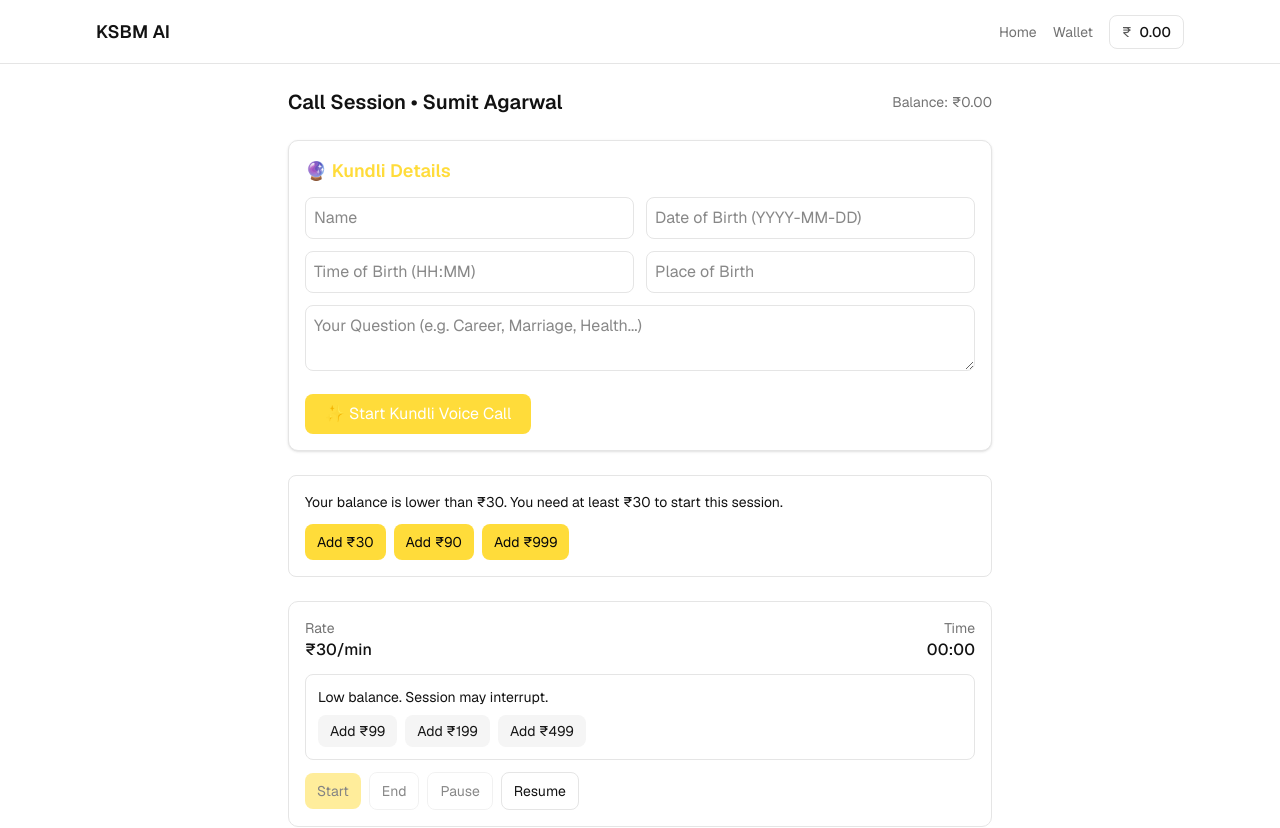
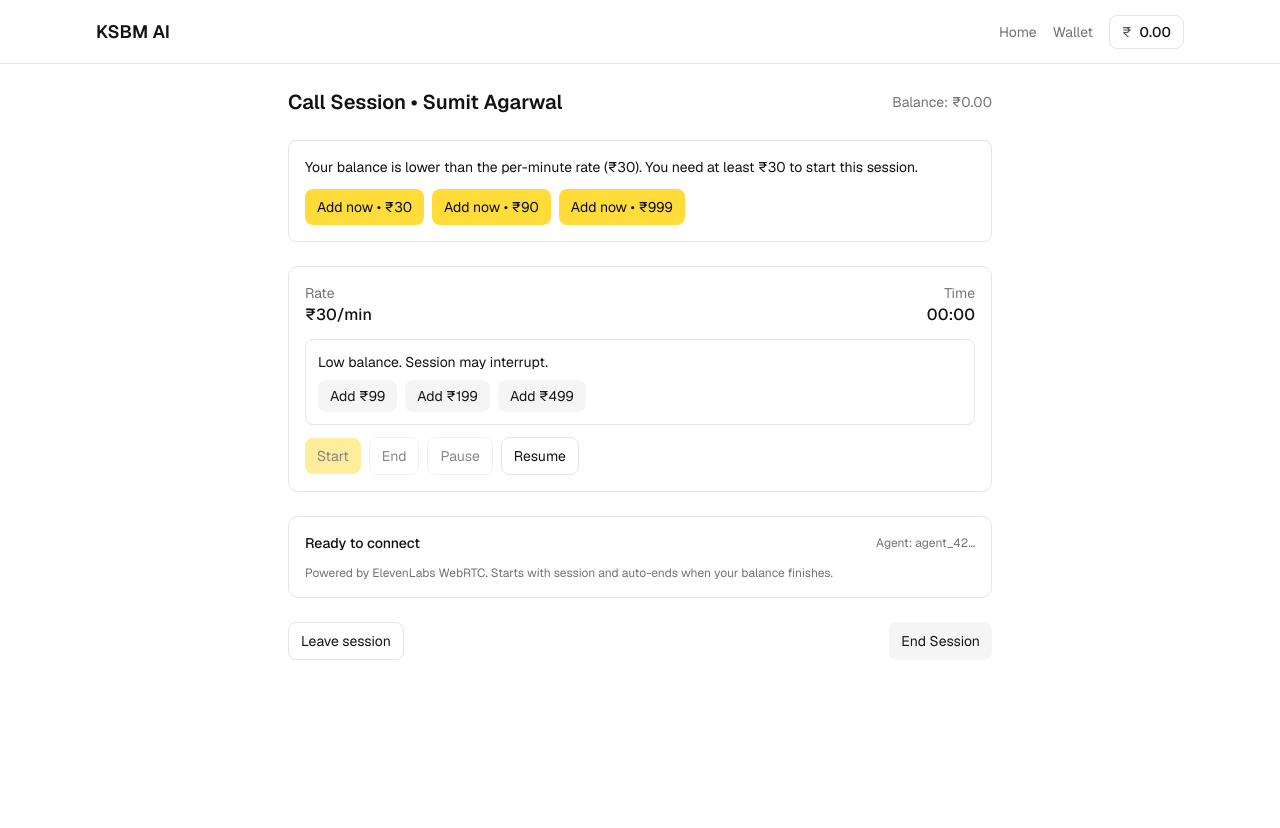
Before and after one commit to ksbminfotech5685/astroonevoicecall, a Next.js app: page /session/call/ex1 in a window 1280 px wide. Shown: the top 828 px of the page. Built offline with nearby package versions, Linux system fonts and the light colour scheme.

Commit message:
Update page.tsx

```diff
--- a/app/session/[type]/[id]/page.tsx
+++ b/app/session/[type]/[id]/page.tsx
@@ -1,6 +1,7 @@
 "use client"
 
 import { useRouter } from "next/navigation"
+
 import { useMemo, useState } from "react"
 import useSWR from "swr"
 import { getExpertById } from "@/components/data/experts"
@@ -22,58 +23,9 @@ export default function SessionPage({ params }: Params) {
   const [callActive, setCallActive] = useState(false)
   const [startBalance, setStartBalance] = useState<number | null>(null)
 
-  // kundli form states
-  const [form, setForm] = useState({
-    name: "",
-    dob: "",
-    tob: "",
-    pob: "",
-    question: "",
-  })
-  const [loading, setLoading] = useState(false)
-  const [kundliSummary, setKundliSummary] = useState("")
-
   const hasBalance = useMemo(() => (balance ?? 0) > 0, [balance])
   const isLowForThisRate = useMemo(() => (balance ?? 0) < rate, [balance, rate])
   const canStart = useMemo(() => (balance ?? 0) >= rate, [balance, rate])
-
-  // === handle kundli form submission ===
-  const handleFormSubmit = async () => {
-    if (!form.name || !form.dob || !form.tob || !form.pob || !form.question) {
-      alert("Please fill all the details before starting.")
-      return
-    }
-
-    setLoading(true)
-    try {
-      const res = await fetch("/api/kundli_full", {
-        method: "POST",
-        headers: { "Content-Type": "application/json" },
-        body: JSON.stringify(form),
-      })
-      const data = await res.json()
-
-      if (data?.success) {
-        const summary = data?.summary_for_agent || data?.kundli_prediction?.prediction || "Kundli data generated"
-        setKundliSummary(summary)
-
-        // Automatically start ElevenLabs session with kundli context
-        if (window.startElevenLabsCall) {
-          window.startElevenLabsCall(summary)
-        } else {
-          console.warn("startElevenLabsCall() not found — check ElevenLabs init")
-          setCallActive(true) // fallback
-        }
-      } else {
-        alert("Failed to generate Kundli. Please try again.")
-      }
-    } catch (err) {
-      console.error("Form Submit Error:", err)
-      alert("Something went wrong while fetching Kundli data.")
-    } finally {
-      setLoading(false)
-    }
-  }
 
   if (!expert) {
     return (
@@ -101,68 +53,11 @@ export default function SessionPage({ params }: Params) {
         <p className="text-sm text-muted-foreground">Balance: ₹{balance?.toFixed(2)}</p>
       </div>
 
-      {/* Kundli Form Section */}
-      <div className="bg-white shadow-sm border rounded-lg p-4">
-        <h2 className="text-lg font-semibold mb-3 text-primary">🔮 Kundli Details</h2>
-        <div className="grid grid-cols-1 md:grid-cols-2 gap-3">
-          <input
-            type="text"
-            placeholder="Name"
-            className="border rounded-md p-2"
-            value={form.name}
-            onChange={(e) => setForm({ ...form, name: e.target.value })}
-          />
-          <input
-            type="text"
-            placeholder="Date of Birth (YYYY-MM-DD)"
-            className="border rounded-md p-2"
-            value={form.dob}
-            onChange={(e) => setForm({ ...form, dob: e.target.value })}
-          />
-          <input
-            type="text"
-            placeholder="Time of Birth (HH:MM)"
-            className="border rounded-md p-2"
-            value={form.tob}
-            onChange={(e) => setForm({ ...form, tob: e.target.value })}
-          />
-          <input
-            type="text"
-            placeholder="Place of Birth"
-            className="border rounded-md p-2"
-            value={form.pob}
-            onChange={(e) => setForm({ ...form, pob: e.target.value })}
-          />
-        </div>
-
-        <textarea
-          placeholder="Your Question (e.g. Career, Marriage, Health...)"
-          className="border rounded-md p-2 mt-3 w-full"
-          rows={2}
-          value={form.question}
-          onChange={(e) => setForm({ ...form, question: e.target.value })}
-        ></textarea>
-
-        <button
-          onClick={handleFormSubmit}
-          className="bg-primary text-white px-5 py-2 rounded-md mt-4 hover:opacity-90"
-          disabled={loading}
-        >
-          {loading ? "⏳ Generating Kundli..." : "✨ Start Kundli Voice Call"}
-        </button>
-
-        {kundliSummary && (
-          <div className="mt-3 bg-muted rounded-md p-3 text-sm text-muted-foreground">
-            <strong>Kundli Summary:</strong> {kundliSummary}
-          </div>
-        )}
-      </div>
-
-      {/* Wallet and balance info */}
+      {/* Show a low balance warning, but don't block starting the session */}
       {isLowForThisRate && (
         <div className="rounded-md border p-4">
           <p className="text-sm">
-            Your balance is lower than ₹{rate}. You need at least ₹{rate} to start this session.
+            Your balance is lower than the per-minute rate (₹{rate}). You need at least ₹{rate} to start this session.
           </p>
           <div className="mt-3 flex gap-2">
             {[rate, rate * 3, 999].map((amt, i) => (
@@ -174,25 +69,25 @@ export default function SessionPage({ params }: Params) {
                   mutate()
                 }}
               >
-                Add ₹{Math.ceil(amt)}
+                Add now • ₹{Math.ceil(amt)}
               </button>
             ))}
           </div>
         </div>
       )}
 
-      {/* Timer & ElevenLabs */}
       <SessionTimer
         pricePerMinute={rate}
         disabled={!canStart}
         onStart={() => {
+          // console.log("[v0] SessionTimer onStart fired. type:", params.type)
           setStartBalance(balance ?? 0)
           if (params.type === "call") {
             setCallActive(true)
           }
         }}
         onTick={() => {
-          const ok = deductPerMinute(rate / 60)
+          const ok = deductPerMinute(rate / 60) // per second deduction
           mutate()
           if (!ok) {
             setCallActive(false)
@@ -226,7 +121,7 @@ export default function SessionPage({ params }: Params) {
 
       {params.type === "chat" ? (
         <div className="rounded-lg border p-4 min-h-48">
-          <p className="text-sm text-muted-foreground mb-2">This is a demo chat area.</p>
+          <p className="text-sm text-muted-foreground mb-2">This is a demo chat area (placeholder).</p>
           <div className="rounded-md bg-muted p-3 text-sm">Example: Hello, how can I assist you today?</div>
         </div>
       ) : (
@@ -235,6 +130,7 @@ export default function SessionPage({ params }: Params) {
           agentId="agent_4201k5ttey26eexaz3cbwfb7s9dy"
           className="rounded-lg border"
           onError={(e) => {
+            // Optional: surface error to user or toast
             console.log("[v0] ElevenLabs onError:", e.message)
           }}
         />
```
